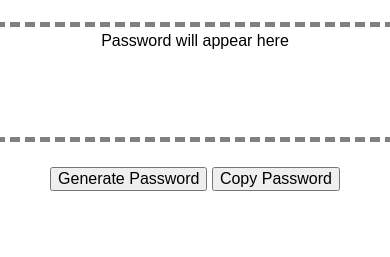
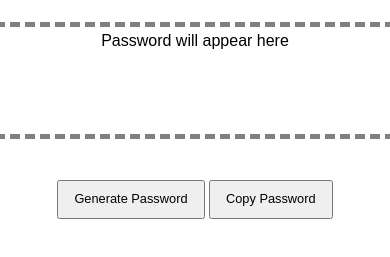
Before and after one commit to AndrewCMonson/challenge3, a plain HTML site: page index.html in a window 390 px wide. Shown: the part 81-338 px from the top of the page. Drawn offline with Linux system fonts and the light colour scheme.

```diff
--- a/assets/css/style.css
+++ b/assets/css/style.css
@@ -27,3 +27,21 @@ span {
 .buttons {
     margin-top: 25px;
 }
+
+@media (max-width: 690px) {
+    .btn {
+      font-size: 1rem;
+      margin: 16px 0px 0px 0px;
+      padding: 10px 15px;
+    }
+
+    #password {
+      font-size: 1rem;
+    }
+  }
+
+  @media (max-width: 500px) {
+    .btn {
+      font-size: 0.8rem;
+    }
+  }
--- a/index.html
+++ b/index.html
@@ -12,8 +12,8 @@
             <span>built by andrew &copy; 2023</span>
             <textarea class="password" id="generated-password">Password will appear here</textarea>
             <div class="buttons">
-                <button id="gen-button" type="submit">Generate Password</button>
-                <button id="copy-button" type="copy">Copy Password</button>
+                <button class="btn" id="gen-button" type="submit">Generate Password</button>
+                <button class="btn" id="copy-button" type="copy">Copy Password</button>
             </div>
         </main>
     </body>
--- a/script.js
+++ b/script.js
@@ -16,10 +16,12 @@ const randomChar = (string) => {
 button.addEventListener('click', e => {
 
     const pwordLengthInput = prompt('Select password length', 20);
+
     if(pwordLengthInput < 8 || pwordLengthInput > 128 || isNaN(pwordLengthInput)) {
         alert('please select a number between 8 and 128');
         return;
     }
+
     const uppercase = confirm('Inlcude uppercase letters? OK for yes, cancel for no');
     const lowercase = confirm('Include lowercase letters? OK for yes, cancel for no');
     const numeric = confirm('Include numbers? OK for yes, cancel for no');
@@ -42,7 +44,7 @@ button.addEventListener('click', e => {
     // blank variable to store final password
     let password = '';
 
-    // for loop that loops through selected character sets, calls the randomChar function and pushes each character to the password variable
+    // for loop that loops for the duration of the user input character count, calling the randomChar function on the charSet for the entire length and pushing it to the password
     for (let i = 0; i < pwordLengthInput; i++){
         password += randomChar(charSet);
     }
```
